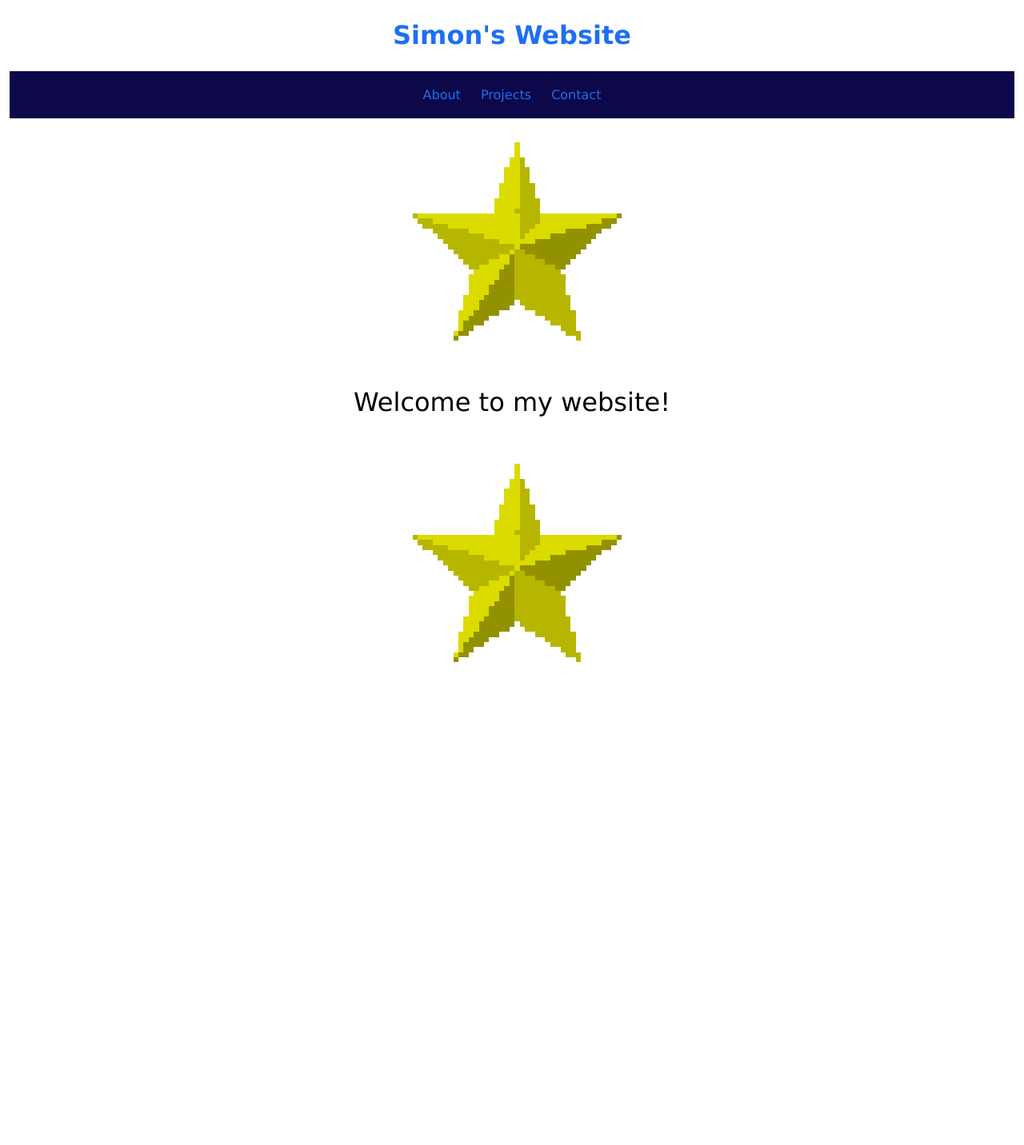
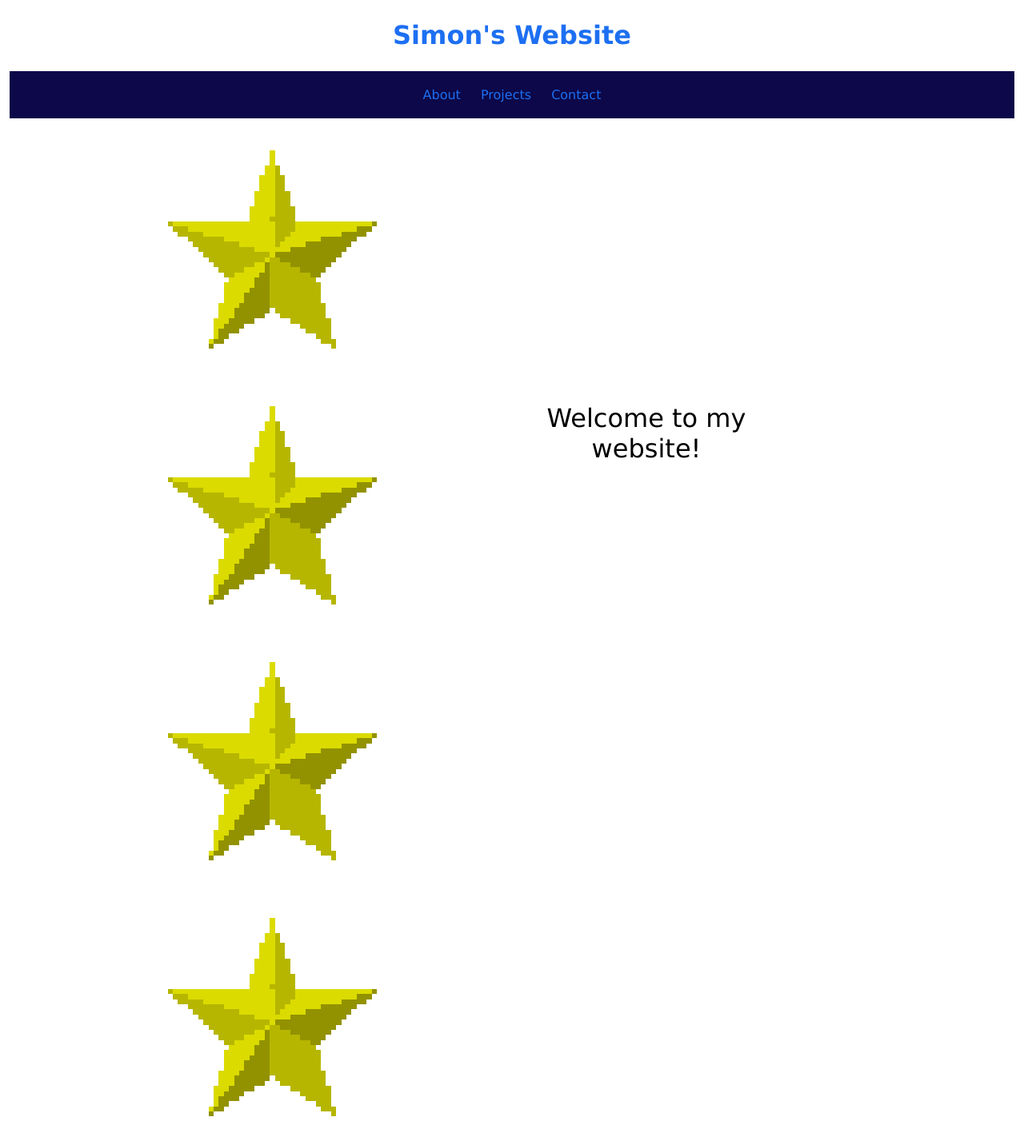
Before and after one commit to simon0h/simon0h.github.io, a Jekyll site: the page built from index.html, in a window 1280 px wide. Shown: the whole page at 80% size. Built offline with Jekyll 4.4.1, drawn with Linux system fonts in a browser that asks for light colours; before the commit the page ends 900 px from its top, so only the background shows below that.

Commit message:
Update index.html

```diff
--- a/index.html
+++ b/index.html
@@ -16,8 +16,22 @@ title: simonoh.me
 
 <body>
 	<div>
-		<img src="images/spinnystar.gif">
+		<div class="clearfix">
+      			<div class="img-container">
+     				<img src = "images/spinnystar.gif">
+    			</div>
+		</div>
+    		<div class = "img-container">
+      			<img src = "images/spinnystar.gif">
+    		</div>
 		<p class = "center"> Welcome to my website! </p>
-		<img src="images/spinnystar.gif">
+		<div class="clearfix">
+      			<div class="img-container">
+     				<img src = "images/spinnystar.gif">
+    			</div>
+		</div>
+    		<div class = "img-container">
+      			<img src = "images/spinnystar.gif">
+    		</div>
 	</div>
 </body>
```
